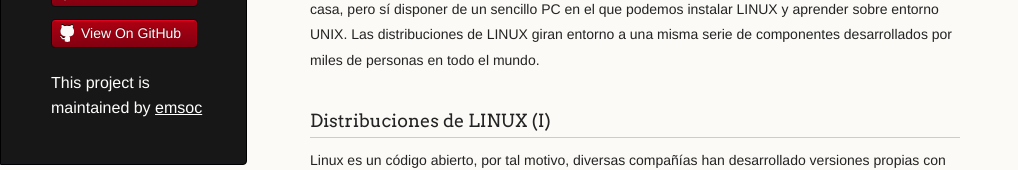
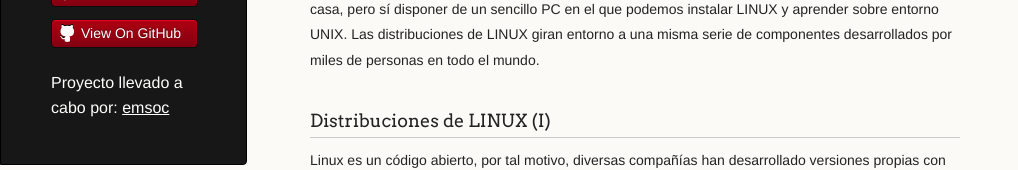
Before and after one commit to emsoc/ch.github.io, a plain HTML site: page index.html in a window 1280 px wide. Shown: the part 204-374 px from the top of the page, without its empty margins (0-1018 px from the left). Drawn offline with Linux system fonts and the light colour scheme.

Commit message:
Update index.html

```diff
--- a/index.html
+++ b/index.html
@@ -25,7 +25,7 @@
           <li><a class="buttons github" href="https://github.com/emsoc/ch.github.io">View On GitHub</a></li>
         </ul>
 
-        <p class="header">This project is maintained by <a class="header name" href="https://github.com/emsoc">emsoc</a></p>
+        <p class="header">Proyecto llevado a cabo por: <a class="header name" href="https://github.com/emsoc">emsoc</a></p>
 
 
       </header>
```
